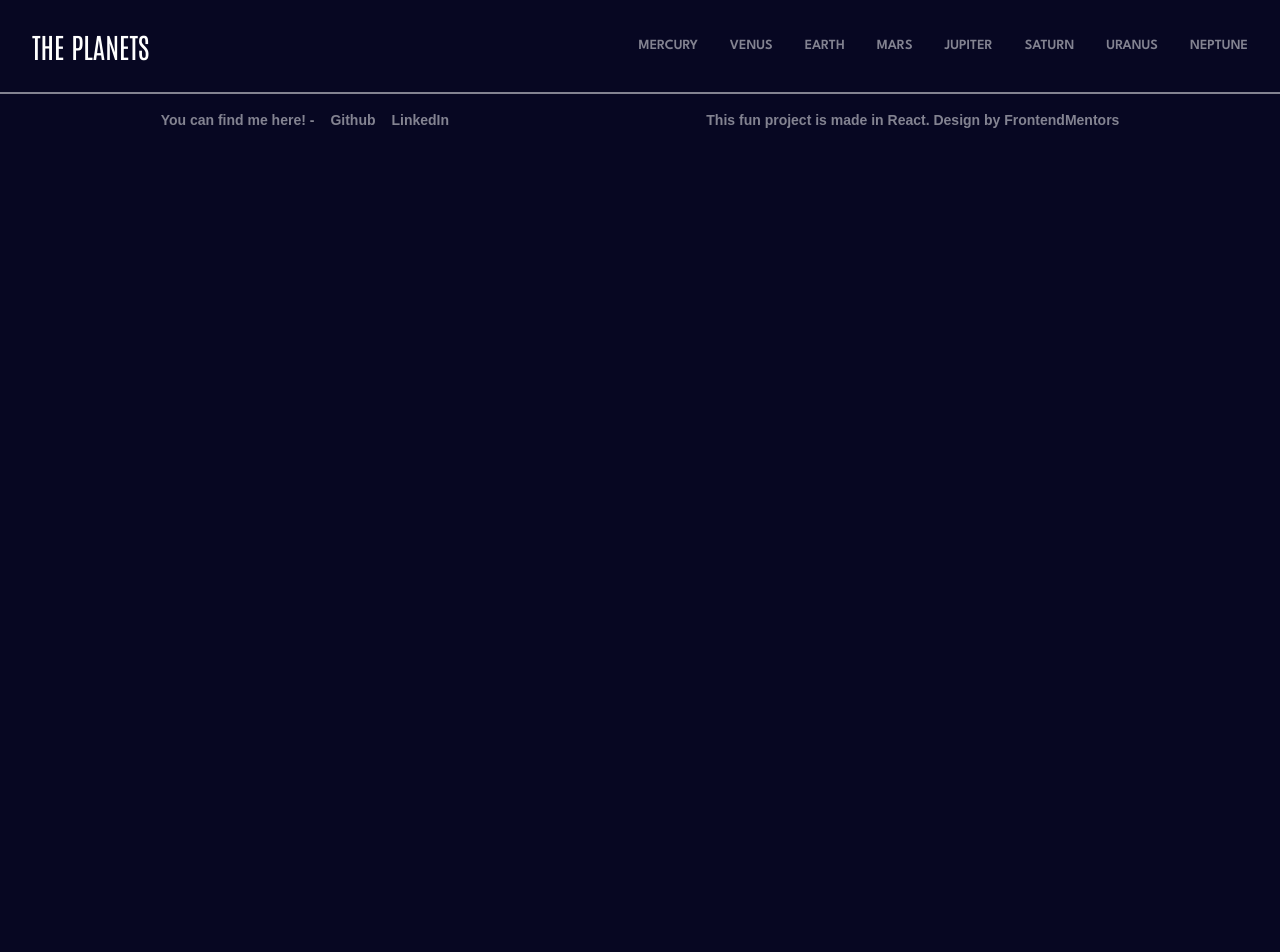
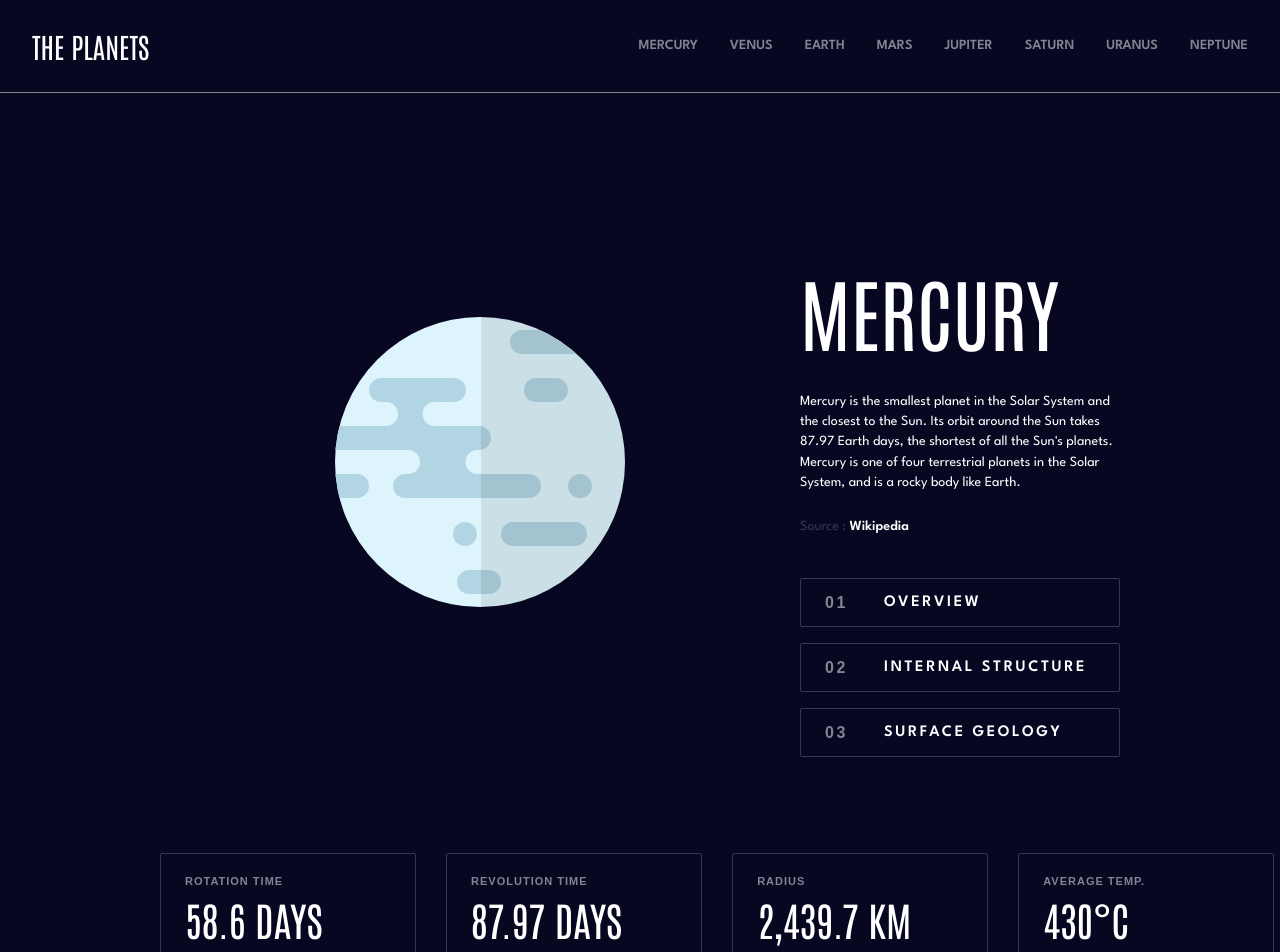
Before and after one commit to jyotiogennavar/planet-factoids, a React (Create React App) app: page /earth in a window 1280 px wide. Shown: the top 952 px of the page. Before the commit the page ends 800 px from the top, so only its background shows below. Built offline with nearby package versions, Linux system fonts and the light colour scheme.

Commit message:
building main layout

```diff
--- a/src/components/Button/Button.js
+++ b/src/components/Button/Button.js
@@ -29,6 +29,7 @@ const ButtonWrapper = styled.button`
   cursor: pointer;
   background: none;
   transition: background-color 0.3s ease;
+  margin-bottom: 1rem;
 
   &:hover {
     background-color: ${COLORS.gray[200]};
--- a/src/components/Header/Header.js
+++ b/src/components/Header/Header.js
@@ -50,6 +50,7 @@ const NavLink = styled.a`
   font-size: ${FONT_SIZES[200]};
 
   &:hover {
+    border-top: 1rem solid ${COLORS};
     color: ${COLORS.white};
   }
 `
--- a/src/components/MainBody/MainBody.js
+++ b/src/components/MainBody/MainBody.js
@@ -4,11 +4,41 @@ import styled from 'styled-components';
 import { COLORS, WEIGHTS, FONT_SIZES, FONT_FAMILY} from '../../constant';
 import Button from '../Button/Button';
 
+
 function MainBody() {
   return (
     <Grid>
+      <PlanetImg>
+         <img src='./assets/planet-mercury.svg'></img>
+      </PlanetImg>
 
-        {/* <Button number="01" onClick >Click Me</Button> */}
+      <PlanetInformation>
+        <PlanetName>Mercury</PlanetName>
+        <PlanetContent>Mercury is the smallest planet in the Solar System and the closest to the Sun. Its orbit around the Sun takes 87.97 Earth days, the shortest of all the Sun's planets. Mercury is one of four terrestrial planets in the Solar System, and is a rocky body like Earth.</PlanetContent>
+        <Link>Source : <WikiLink href=''> Wikipedia</WikiLink></Link>
+        <Button number="01" onClick >Overview</Button>
+        <Button number="02" onClick >Internal structure</Button>
+        <Button number="03" onClick >surface geology</Button>
+      </PlanetInformation>
+
+      <PlanetNum>
+        <StatWrapper>
+          <StatName>ROTATION TIME</StatName>
+          <StatNum>58.6 days</StatNum>
+        </StatWrapper>
+        <StatWrapper>
+          <StatName>REVOLUTION TIME</StatName>
+          <StatNum>87.97 days</StatNum>
+        </StatWrapper>
+        <StatWrapper>
+          <StatName>radius</StatName>
+          <StatNum>2,439.7 km</StatNum>
+        </StatWrapper>
+        <StatWrapper>
+          <StatName>AVERAGE TEMP.</StatName>
+          <StatNum>430°c</StatNum>
+        </StatWrapper>
+      </PlanetNum>
 
 
     </Grid>
@@ -16,8 +46,119 @@ function MainBody() {
 }
 
 const Grid = styled.div`
+  margin: 10rem;
   display: grid;
+  grid-template-rows: repeat(3, 1fr);
+  grid-template-columns: repeat(3, 1fr);
+
+  grid-template-areas:
+    'planetImage planetImage planetInfo'
+    'planetImage planetImage planetInfo'
+    'planetStats planetStats planetStats'
+  ;
+
+  @media (max-width: 64rem) {
+    /* Tablet view */
+    grid-template-rows: repeat(2, 1fr);
+    grid-template-columns: 1fr;
+    grid-template-areas:
+      'planetImage'
+      'planetInfo'
+      'planetStats';
+  }
+
+  @media (max-width: 48rem) {
+    /* Mobile view */
+    grid-template-rows: repeat(3, 1fr);
+    grid-template-columns: 1fr;
+    grid-template-areas:
+      'planetImage'
+      'planetInfo'
+      'planetStats';
+  }
+`
+
+const PlanetImg = styled.div`
+   /* border: 1px solid yellow; */
+   grid-area: planetImage;
+   margin-bottom: 5rem;
+
+   img {
+    margin: auto;
+    height: auto;
+    max-width: 100%;
+    padding-top: 10%;
+   }
+
 `
 
 
+// Planet Information
+const PlanetInformation = styled.div`
+  /* border: 1px solid green; */
+  margin-bottom: 5rem;
+  grid-area: planetInfo;
+`
+const PlanetName = styled.h1`
+  font-family: ${FONT_FAMILY.fontHeading};
+  font-size: ${FONT_SIZES[600]};
+  color: ${COLORS.white};
+  font-weight: ${WEIGHTS.normal};
+  text-transform: uppercase;
+  margin-bottom: 1.44rem;
+`
+const PlanetContent = styled.p`
+  font-family: ${FONT_FAMILY.fontText};
+  font-size: ${FONT_SIZES[200]};
+  color: ${COLORS.white};
+  margin-bottom: 1.5rem;
+  `
+  const Link = styled.p`
+    color: ${COLORS.gray[200]};
+    font-family: ${FONT_FAMILY.fontText};
+    font-size: ${FONT_SIZES[200]};
+    margin-bottom: 2.5rem;
+  `
+
+  const WikiLink = styled.a`
+    text-decoration: none;
+    font-family: ${FONT_FAMILY.fontText};
+    font-size: ${FONT_SIZES[200]};
+    color: ${COLORS.white};
+    font-weight: ${WEIGHTS.medium};
+  `
+
+// Planet Stats
+const PlanetNum = styled.div`
+  /* border: 1px solid peachpuff; */
+
+  display: grid;
+  grid-template-columns: repeat(4, 1fr);
+  gap: 1.88rem;
+  grid-area: planetStats;
+`
+
+const StatWrapper = styled.div`
+  border: 1px solid ${COLORS.gray[200]};
+  border-radius: 2px;
+
+  padding: 1.25rem 1.5rem;
+  width: 16rem;
+  height: 8rem;
+`
+
+const StatName = styled.p`
+  font-size: ${FONT_SIZES[100]};
+  font-weight: ${WEIGHTS.medium};
+  color: ${COLORS.gray[100]};
+  letter-spacing: 0.0625rem;
+  text-transform: uppercase;
+`
+const StatNum = styled.p`
+  font-family: ${FONT_FAMILY.fontHeading};
+  font-size: ${FONT_SIZES[500]};
+  font-weight: ${WEIGHTS.normal};
+  text-transform: uppercase;
+  color: ${COLORS.white};
+`
 export default MainBody;
--- /dev/null
+++ b/src/components/Mercury/index.js
@@ -0,0 +1,2 @@
+export * from './Mercury';
+export { default } from './Mercury';
```
Also changed, not shown: src/components/Mercury/Mercury.js (added, +44 -0 lines), src/components/PlanetImage/PlanetImage.js (+30 -3 lines).
